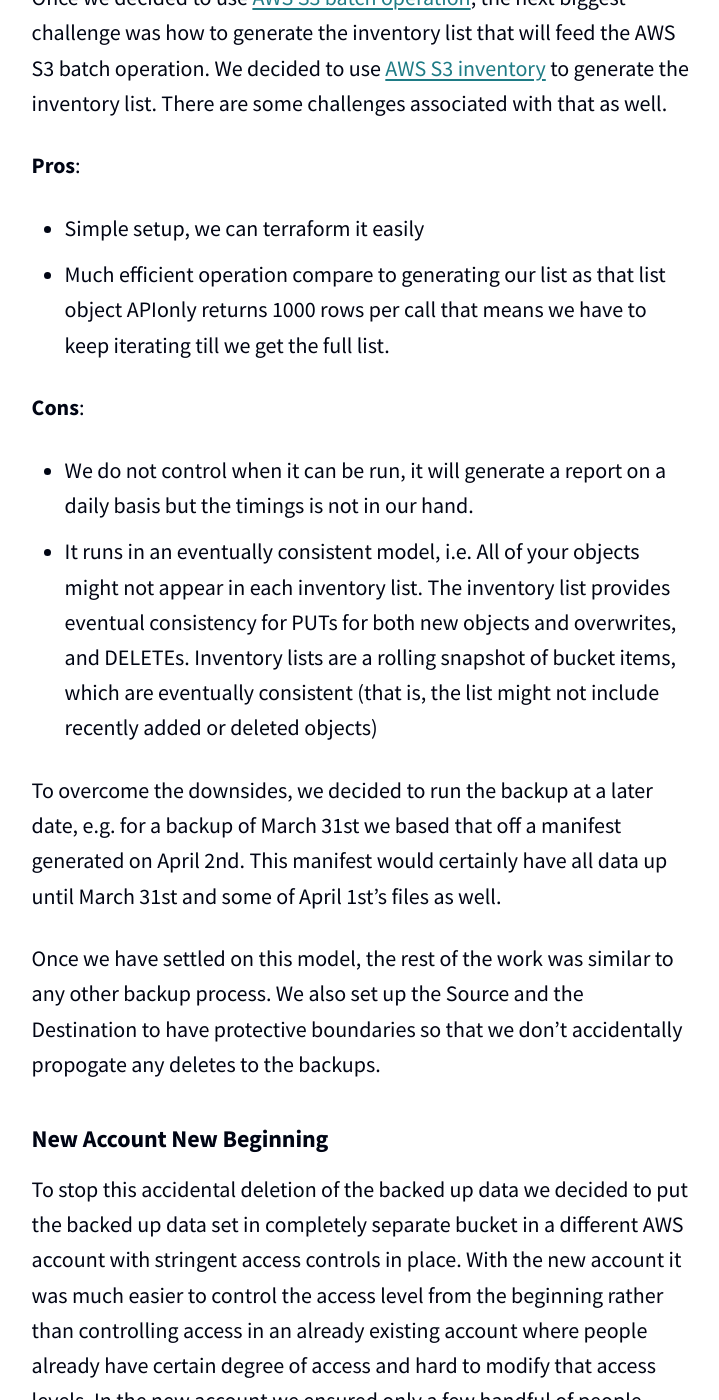
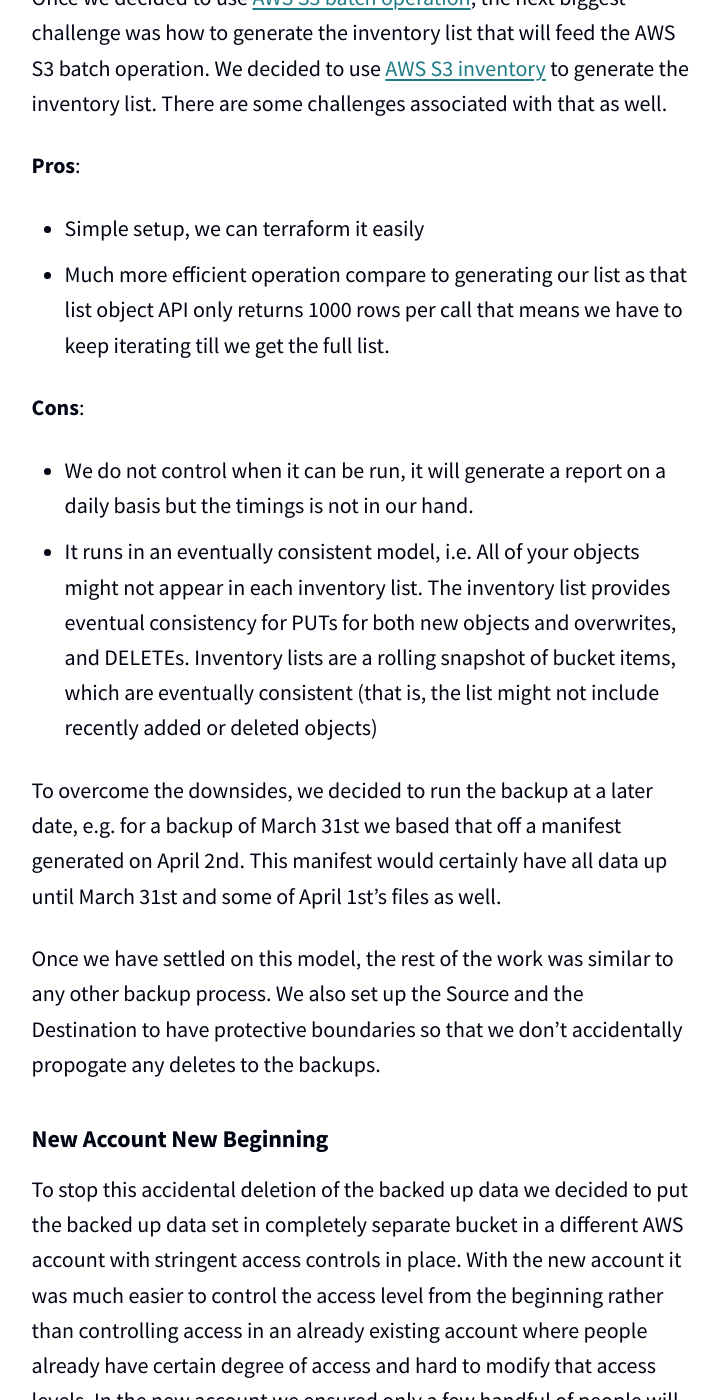
Before and after one commit to scribd/scribd.github.io, a Jekyll site: the page built from _posts/2021-05-04-backing-up-data-warehouse.md, in a window 1280 px wide and 1400 px high, scrolled down 2466 px. Shown: the whole window, without its empty margins (342-1061 px from the left). Built offline with Jekyll 4.4.1, drawn with Linux system fonts in a browser that asks for light colours; some of the changed text lies outside the part shown.

Commit message:
correct typos for backup blog post

```diff
--- a/_posts/2021-05-04-backing-up-data-warehouse.md
+++ b/_posts/2021-05-04-backing-up-data-warehouse.md
@@ -25,7 +25,7 @@
 
 When the task of having a workable backup of all those delta lake files fell
 into my lap, I decided to look some of the age old concepts of backup in a new
-perspective. THe concerns I consdiered were:
+perspective. The concerns I consdiered were:
 
   1. What am I protecting against? How much I need to protect?
   1. Can I survive with loosing some data during restore and do I have the option of rebuilding them again from that point of time recovery?
@@ -61,7 +61,7 @@
 **Pros**:
 
 * Simple setup, we can terraform it easily
-* Much efficient operation compare to generating our list as that list object APIonly returns 1000 rows per call that means we have to keep iterating till we get the full list.
+* Much more efficient operation compare to generating our list as that list object API only returns 1000 rows per call that means we have to keep iterating till we get the full list.
 
 **Cons**:
 
@@ -71,7 +71,7 @@
 To overcome the downsides, we decided to run the backup at a later date, e.g. for a backup of March 31st we based that off a manifest generated on April 2nd. This manifest would certainly have all data up until March 31st and some of April 1st's files as well.
 
 Once we have settled on this model, the rest of the work was similar to any
-other backup process.  We also set up the Source and the Destination to have
+other backup process. We also set up the Source and the Destination to have
 protective boundaries so that we don't accidentally propogate any deletes to
 the backups.
 
```
Also changed, not shown: other parts of _posts/2021-05-04-backing-up-data-warehouse.md (+1 -1 lines).
